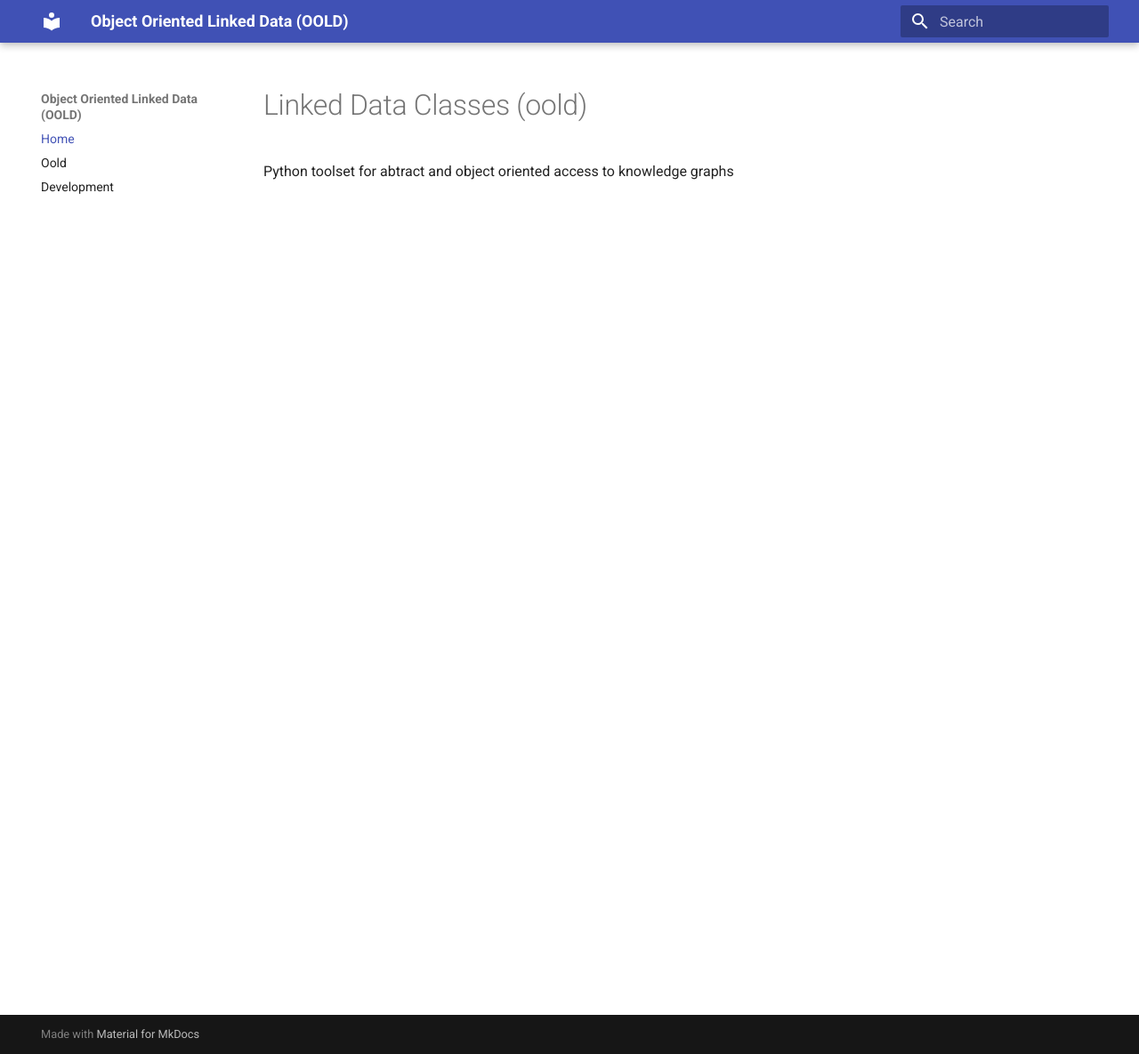
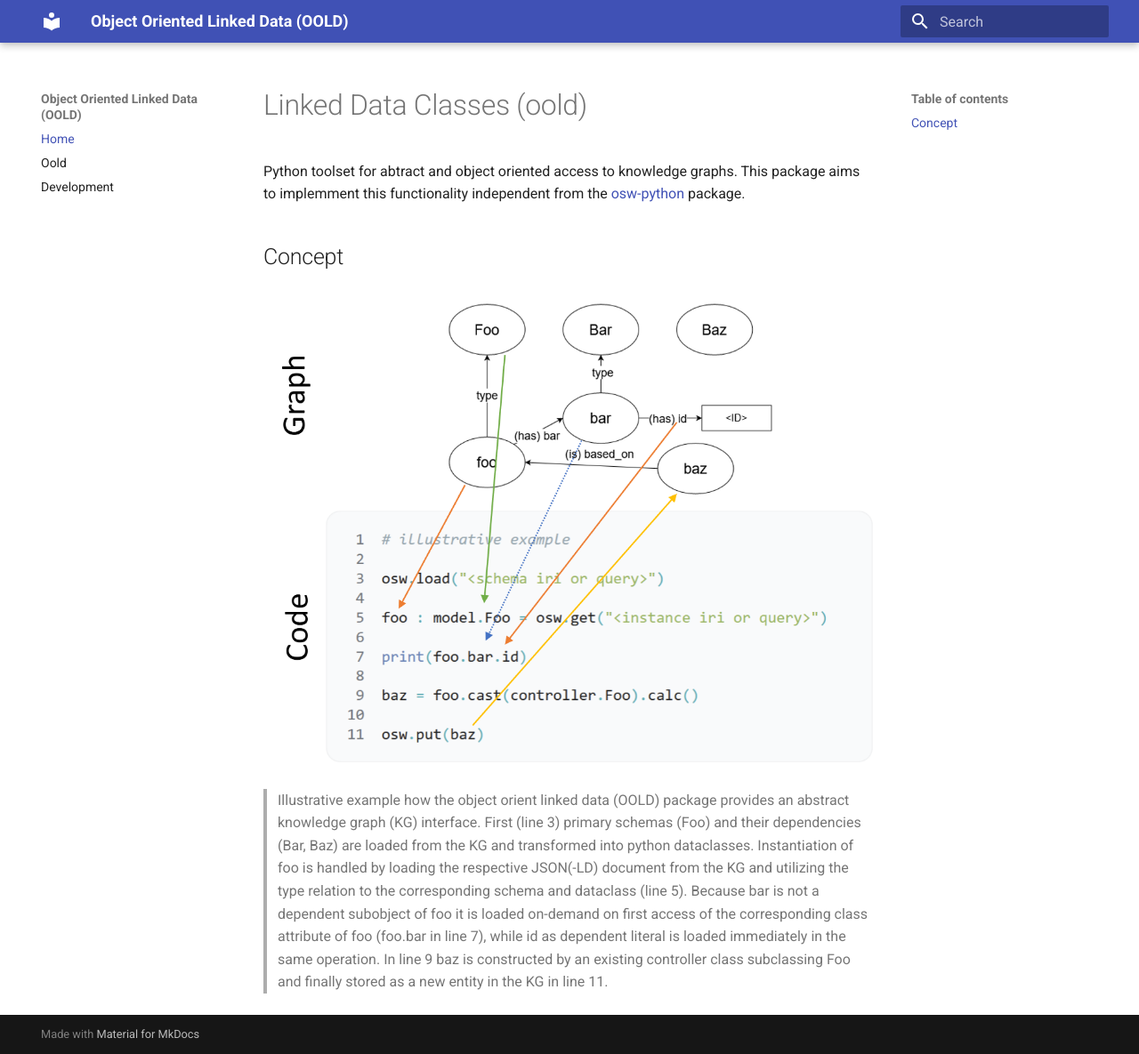
Before and after one commit to OO-LD/oold-python, an MkDocs documentation site: the page built from docs/index.md, in a window 1280 px wide and 1185 px high. Shown: the whole window at 89% size. Built offline with MkDocs 1.6.1 and Material for MkDocs 9.7.7, drawn with Linux system fonts in a browser that asks for light colours.

Commit message:
docs: add concept doc

```diff
--- a/docs/index.md
+++ b/docs/index.md
@@ -1,3 +1,9 @@
 # Linked Data Classes (oold)
 
-Python toolset for abtract and object oriented access to knowledge graphs
+Python toolset for abtract and object oriented access to knowledge graphs. This package aims to implemment this functionality independent from the [osw-python](https://github.com/OpenSemanticLab/osw-python) package.
+
+## Concept
+
+![Concept](./assets/oold_concept.png)
+
+ > Illustrative example how the object orient linked data (OOLD) package provides an abstract knowledge graph (KG) interface. First (line 3) primary schemas (Foo) and their dependencies (Bar, Baz) are loaded from the KG and transformed into python dataclasses. Instantiation of foo is handled by loading the respective JSON(-LD) document from the KG and utilizing the type relation to the corresponding schema and dataclass (line 5). Because bar is not a dependent subobject of foo it is loaded on-demand on first access of the corresponding class attribute of foo (foo.bar in line 7), while id as dependent literal is loaded immediately in the same operation. In line 9 baz is constructed by an existing controller class subclassing Foo and finally stored as a new entity in the KG in line 11.
```
Also changed, not shown: README.md (+6 -1 lines), docs/assets/oold_concept.png (added).
